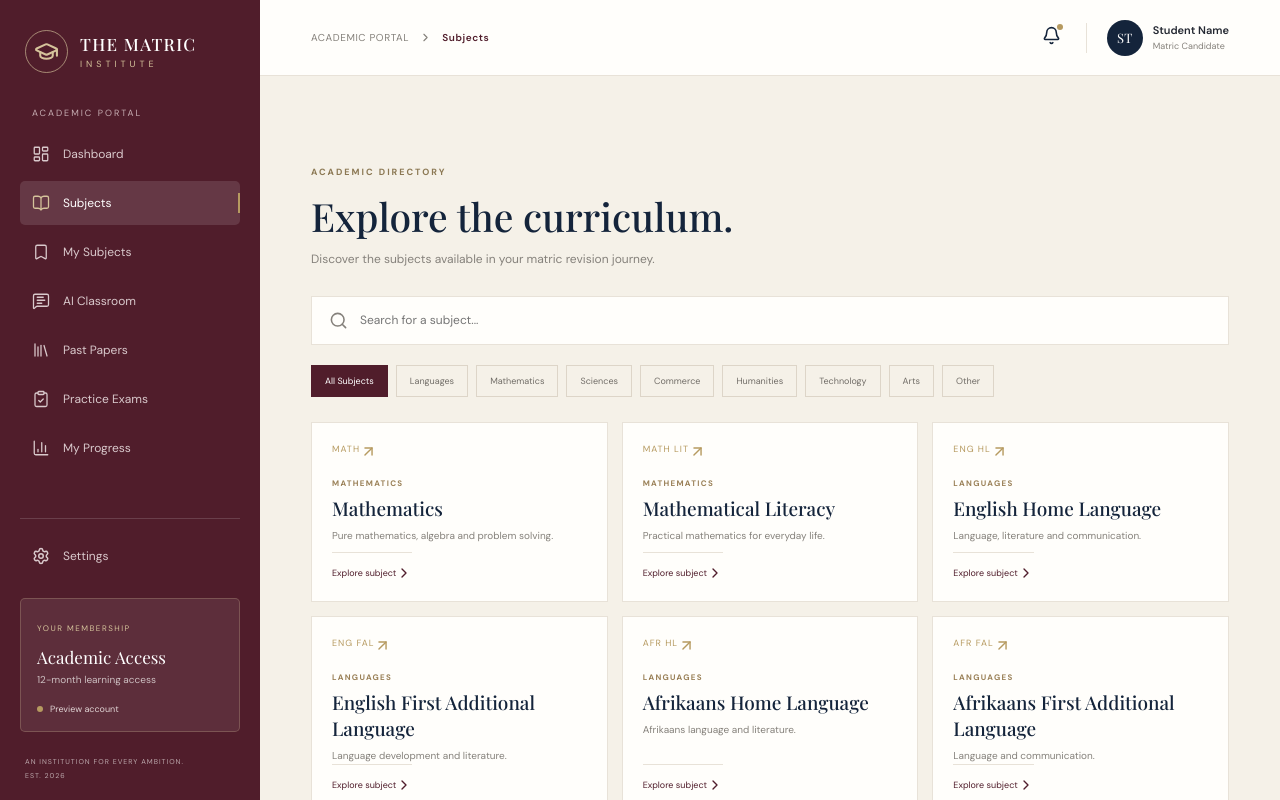
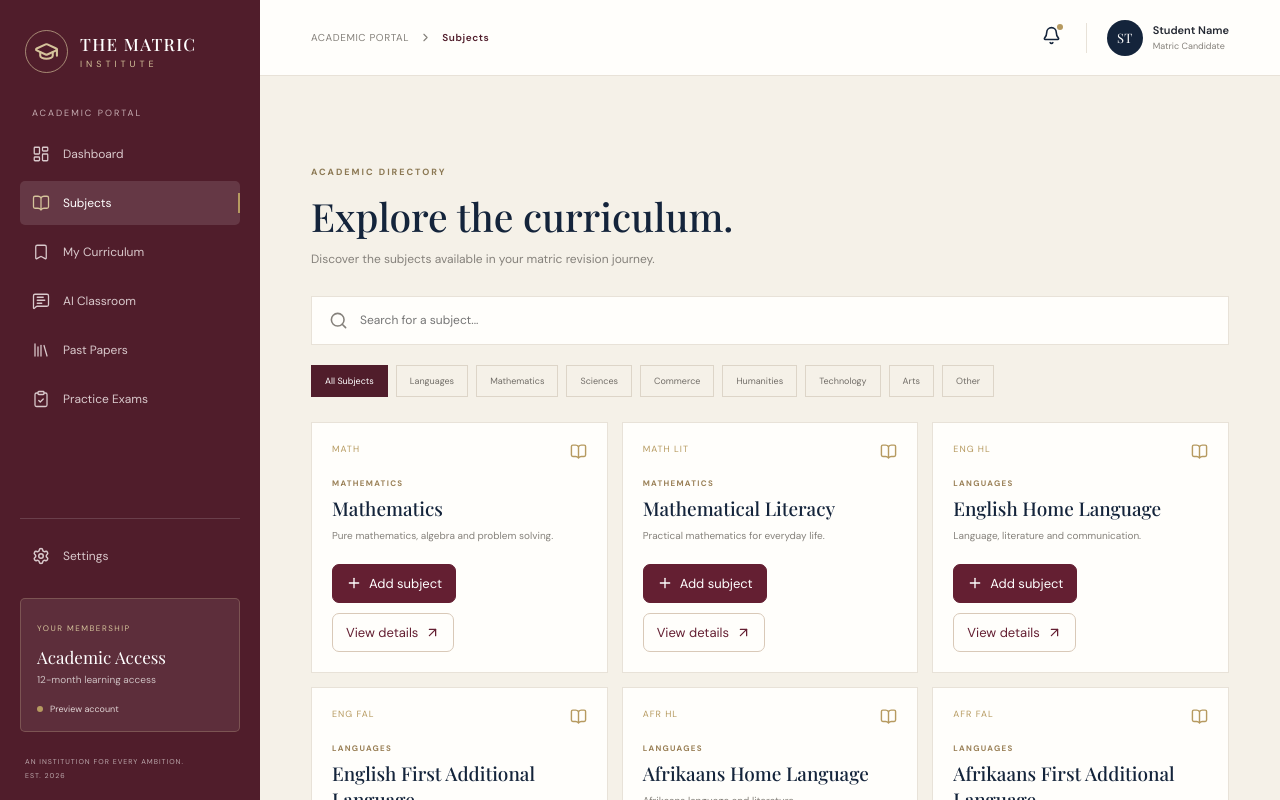
Before and after one commit to AmandaAzania/TheMatricInstitute, a React (Vite) app: page / in a window 1280 px wide. Both pictures are taken after a click on the button "Subjects". Shown: the top 800 px of the page. Built offline with nearby package versions, Linux system fonts and the light colour scheme; a web font is replaced by a local one.

Commit message:
Add My Curriculum and AI Classroom preview

```diff
--- a/src/App.tsx
+++ b/src/App.tsx
@@ -23,11 +23,17 @@ import {
   Bookmark,
   FileText,
   Sparkles,
-  BarChart3,
   House,
+  Plus,
+  Check,
+  Send,
+  Lightbulb,
+  PenLine,
+  Target,
 } from "lucide-react";
 
 import "./App.css";
+import "./Curriculum.css";
 
 // ==========================================
 // SUBJECT DIRECTORY
@@ -419,7 +425,7 @@ function App() {
       icon: BookOpen,
     },
     {
-      name: "My Subjects",
+      name: "My Curriculum",
       icon: Bookmark,
     },
     {
@@ -433,10 +439,6 @@ function App() {
     {
       name: "Practice Exams",
       icon: ClipboardCheck,
-    },
-    {
-      name: "My Progress",
-      icon: BarChart3,
     },
   ];
 
@@ -652,7 +654,7 @@ function App() {
 
                   <button
                     className="primary-button"
-                    onClick={() => goToPage("Subjects")}
+                    onClick={() => goToPage("My Curriculum")}
                   >
                     Explore your subjects
                     <ArrowUpRight size={17} />
@@ -787,9 +789,9 @@ function App() {
 
                   <button
                     className="text-link"
-                    onClick={() => goToPage("Subjects")}
+                    onClick={() => goToPage("My Curriculum")}
                   >
-                    View all subjects
+                    View my curriculum
                     <ArrowUpRight size={16} />
                   </button>
 
@@ -802,7 +804,8 @@ function App() {
                     <button
                       className="featured-subject"
                       key={subject.code}
-                      onClick={() => openSubject(subject.name)}
+                      onClick={() => toggleMySubject(subject.name)}
+                      aria-pressed={mySubjects.includes(subject.name)}
                     >
 
                       <span className="subject-number">
@@ -821,8 +824,8 @@ function App() {
                       <h3>{subject.name}</h3>
 
                       <span className="subject-arrow">
-                        Explore subject
-                        <ArrowUpRight size={15} />
+                        {mySubjects.includes(subject.name) ? "Added to curriculum" : "Add subject"}
+                        {mySubjects.includes(subject.name) ? <Check size={15} /> : <Plus size={15} />}
                       </span>
 
                     </button>
@@ -937,33 +940,33 @@ function App() {
               <div className="subject-grid">
 
                 {filteredSubjects.map((subject) => (
-
-                  <button
-                    className="library-card"
-                    key={subject.code}
-                    onClick={() => openSubject(subject.name)}
-                  >
-
+                  <article className="library-card curriculum-catalogue-card" key={subject.code}>
                     <div className="library-card-top">
                       <span>{subject.code}</span>
-                      <ArrowUpRight size={17} />
+                      <BookOpen size={17} />
                     </div>
-
-                    <span className="subject-category">
-                      {subject.category}
-                    </span>
-
+                    <span className="subject-category">{subject.category}</span>
                     <h3>{subject.name}</h3>
-
                     <p>{subject.description}</p>
-
-                    <div className="library-card-bottom">
-                      <span>Explore subject</span>
-                      <ChevronRight size={16} />
+                    <div className="catalogue-actions">
+                      <button
+                        type="button"
+                        className="curriculum-add-button"
+                        onClick={() => toggleMySubject(subject.name)}
+                        aria-pressed={mySubjects.includes(subject.name)}
+                      >
+                        {mySubjects.includes(subject.name) ? <Check size={16} /> : <Plus size={16} />}
+                        {mySubjects.includes(subject.name) ? "Added — remove" : "Add subject"}
+                      </button>
+                      <button
+                        type="button"
+                        className="curriculum-open-button"
+                        onClick={() => openSubject(subject.name)}
+                      >
+                        View details <ArrowUpRight size={15} />
+                      </button>
                     </div>
-
-                  </button>
-
+                  </article>
                 ))}
 
               </div>
@@ -984,7 +987,7 @@ function App() {
               3. MY SUBJECTS
           ====================================== */}
 
-          {activePage === "My Subjects" && !activeSubject && (
+          {activePage === "My Curriculum" && !activeSubject && (
 
             <section className="section-block subject-library">
 
@@ -996,15 +999,22 @@ function App() {
                     YOUR ACADEMIC PROGRAMME
                   </span>
 
-                  <h1>My selected subjects.</h1>
+                  <h1>My Curriculum.</h1>
 
                   <p>
-                    Your personal collection of subjects.
-                    Continue exploring and building your academic programme.
+                    All your selected subjects in one place.
+                    Choose a subject to access its learning resources.
                   </p>
 
                 </div>
 
+              </div>
+
+              <div className="curriculum-toolbar">
+                <span>{mySubjects.length} {mySubjects.length === 1 ? "subject" : "subjects"} selected</span>
+                <button type="button" className="primary-button" onClick={() => goToPage("Subjects")}>
+                  <Plus size={17} /> Add subject
+                </button>
               </div>
 
               {mySubjects.length === 0 ? (
@@ -1038,37 +1048,25 @@ function App() {
                 <div className="subject-grid">
 
                   {subjects
-                    .filter((subject) =>
-                      mySubjects.includes(subject.name)
-                    )
+                    .filter((subject) => mySubjects.includes(subject.name))
                     .map((subject) => (
-
-                      <button
-                        className="library-card"
-                        key={subject.code}
-                        onClick={() => openSubject(subject.name)}
-                      >
-
+                      <article className="library-card curriculum-selected-card" key={subject.code}>
                         <div className="library-card-top">
                           <span>{subject.code}</span>
-                          <ArrowUpRight size={17} />
+                          <BookMarked size={18} />
                         </div>
-
-                        <span className="subject-category">
-                          {subject.category}
-                        </span>
-
+                        <span className="subject-category">{subject.category}</span>
                         <h3>{subject.name}</h3>
-
                         <p>{subject.description}</p>
-
-                        <div className="library-card-bottom">
-                          <span>Open subject</span>
-                          <ChevronRight size={16} />
+                        <div className="catalogue-actions">
+                          <button type="button" className="curriculum-add-button" onClick={() => openSubject(subject.name)}>
+                            Open subject <ArrowUpRight size={15} />
+                          </button>
+                          <button type="button" className="curriculum-remove-button" onClick={() => toggleMySubject(subject.name)}>
+                            Remove
+                          </button>
                         </div>
-
-                      </button>
-
+                      </article>
                     ))}
 
                 </div>
@@ -1077,6 +1075,60 @@ function App() {
 
             </section>
 
+          )}
+
+          {/* ======================================
+              AI CLASSROOM — INTERFACE PREVIEW
+          ====================================== */}
+
+          {activePage === "AI Classroom" && (
+            <section className="ai-classroom-page">
+              <div className="ai-classroom-heading">
+                <div>
+                  <span className="eyebrow">A NEW WAY TO LEARN</span>
+                  <h1>AI Classroom<span className="ai-heading-period">.</span></h1>
+                  <p>Learn at your own pace, ask questions, and prepare with confidence.</p>
+                </div>
+                <span className="ai-coming-soon">COMING SOON</span>
+              </div>
+
+              <div className="ai-classroom-layout">
+                <div className="ai-main-panel">
+                  <div className="ai-tutor-header">
+                    <span className="ai-tutor-icon"><GraduationCap size={24} /></span>
+                    <div>
+                      <strong>Your academic tutor</strong>
+                      <small>THE MATRIC INSTITUTE · AI LEARNING</small>
+                    </div>
+                  </div>
+                  <div className="ai-welcome-message">
+                    <span className="eyebrow">WELCOME TO YOUR CLASSROOM</span>
+                    <h2>What would you like to learn today?</h2>
+                    <p>Your future AI tutor will help explain concepts, guide you through practice questions and prepare you for your matric examinations.</p>
+                  </div>
+                  <div className="ai-prompts">
+                    <div><Lightbulb size={19} /><span>Explain a topic</span></div>
+                    <div><PenLine size={19} /><span>Practice questions</span></div>
+                    <div><Target size={19} /><span>Exam preparation</span></div>
+                    <div><BookOpen size={19} /><span>Study support</span></div>
+                  </div>
+                  <div className="ai-message-composer">
+                    <input aria-label="Ask your AI tutor" placeholder="Ask your AI tutor a question..." disabled />
+                    <button type="button" aria-label="Send message (coming soon)" disabled><Send size={19} /></button>
+                  </div>
+                  <p className="ai-disclaimer">Classroom preview only. AI tutoring is not yet active.</p>
+                </div>
+                <aside className="ai-side-panel">
+                  <span className="eyebrow">YOUR LEARNING SPACE</span>
+                  <h3>Study with purpose.</h3>
+                  <p>When the classroom launches, you will be able to learn alongside your selected subjects.</p>
+                  <div className="ai-side-rule" />
+                  <strong>MY CURRICULUM</strong>
+                  <span>{mySubjects.length} selected {mySubjects.length === 1 ? "subject" : "subjects"}</span>
+                  <button type="button" onClick={() => goToPage("My Curriculum")}>View my curriculum <ArrowUpRight size={15} /></button>
+                </aside>
+              </div>
+            </section>
           )}
 
           {/* ======================================
@@ -1105,8 +1157,7 @@ function App() {
 
           {activeSubject &&
             currentSubject &&
-            activePage !== "Subjects" &&
-            activePage !== "Past Papers" && (
+            activePage === "Subjects" && (
 
             <section className="subject-detail">
 
@@ -1194,9 +1245,7 @@ function App() {
                     <button
                       className="feature-card"
                       key={feature.title}
-                      onClick={() =>
-                        setActivePage(feature.title)
-                      }
+                      onClick={() => setActivePage(feature.title)}
                     >
 
                       <span className="feature-icon">
@@ -1235,7 +1284,10 @@ function App() {
           {activeSubject &&
             currentSubject &&
             activePage !== "Subjects" &&
-            activePage !== "Past Papers" && (
+            activePage !== "Past Papers" &&
+            activePage !== "Dashboard" &&
+            activePage !== "My Curriculum" &&
+            activePage !== "AI Classroom" && (
 
             <section className="placeholder-page">
 
--- /dev/null
+++ b/src/Curriculum.css
@@ -0,0 +1,45 @@
+
+/* The Matric Institute — Curriculum and AI Classroom additions */
+.curriculum-toolbar{display:flex;align-items:center;justify-content:space-between;gap:16px;flex-wrap:wrap;margin:20px 0 26px;color:#5b5660;font-size:14px}
+.curriculum-toolbar .primary-button{display:inline-flex;align-items:center;gap:9px}
+.curriculum-catalogue-card,.curriculum-selected-card{cursor:default;text-align:left}
+.catalogue-actions{display:flex;align-items:center;gap:10px;flex-wrap:wrap;margin-top:20px}
+.catalogue-actions button{font:inherit;cursor:pointer;border-radius:7px;display:inline-flex;align-items:center;justify-content:center;gap:7px;min-height:39px;padding:9px 13px;transition:background .15s ease}
+.curriculum-add-button{background:#641f32;color:#fff;border:1px solid #641f32;font-weight:600;font-size:13px!important}
+.curriculum-add-button:hover{background:#4d1727}
+.curriculum-add-button[aria-pressed="true"]{background:#f5efe5;color:#641f32;border-color:#d9c9b8}
+.curriculum-open-button,.curriculum-remove-button{background:transparent;color:#641f32;border:1px solid #d9c9b8;font-size:13px!important}
+.curriculum-open-button:hover,.curriculum-remove-button:hover{background:#f7f0e8}
+.ai-classroom-page{padding:10px 0 40px;color:#1d2c40}
+.ai-classroom-heading{display:flex;align-items:flex-start;justify-content:space-between;gap:24px;margin-bottom:30px}
+.ai-classroom-heading h1{font-family:Georgia,serif;font-size:clamp(35px,4vw,54px);line-height:1.2;margin:10px 0 12px;color:#1d2c40}
+.ai-classroom-heading p{color:#68717b;max-width:620px;line-height:1.7}
+.ai-heading-period{color:#ad894b}
+.ai-coming-soon{flex-shrink:0;border:1px solid #d9c9b8;color:#7c6039;padding:9px 12px;border-radius:999px;font-size:10px;font-weight:800;letter-spacing:1.5px}
+.ai-classroom-layout{display:grid;grid-template-columns:minmax(0,1fr) 270px;gap:20px}
+.ai-main-panel{background:#fff;border:1px solid #e7e1d8;border-radius:14px;overflow:hidden;box-shadow:0 12px 30px rgba(29,44,64,.035)}
+.ai-tutor-header{display:flex;align-items:center;gap:13px;padding:20px 24px;border-bottom:1px solid #eee8e0}
+.ai-tutor-icon{background:#f4e9e8;color:#641f32;width:48px;height:48px;border-radius:12px;display:grid;place-items:center}
+.ai-tutor-header strong{display:block;font-family:Georgia,serif;font-size:18px}
+.ai-tutor-header small{display:block;margin-top:4px;font-size:10px;letter-spacing:1.1px;color:#8c857c}
+.ai-welcome-message{margin:28px 26px 20px;padding:26px;background:#f8f6f2;border:1px solid #eee7dc;border-radius:12px}
+.ai-welcome-message h2{font-family:Georgia,serif;font-size:clamp(24px,3vw,33px);line-height:1.3;margin:14px 0;color:#1d2c40}
+.ai-welcome-message p{color:#69727d;line-height:1.75;font-size:14px;max-width:560px}
+.ai-prompts{display:grid;grid-template-columns:repeat(2,minmax(0,1fr));gap:12px;margin:0 26px 28px}
+.ai-prompts>div{display:flex;align-items:center;gap:12px;padding:17px 15px;border:1px solid #e9e3db;border-radius:9px;color:#641f32;background:#fff}
+.ai-prompts span{color:#26374a;font-size:13px;font-weight:600}
+.ai-message-composer{display:flex;align-items:center;gap:12px;border:1px solid #e7e0d7;border-radius:10px;margin:0 26px;padding:8px;background:#faf9f7}
+.ai-message-composer input{width:100%;min-width:0;border:0;outline:0;background:transparent;padding:12px;color:#6d747e;font:inherit}
+.ai-message-composer button{border:0;border-radius:7px;background:#641f32;color:#fff;width:42px;height:42px;display:grid;place-items:center;opacity:.55;cursor:not-allowed}
+.ai-disclaimer{color:#898b90;font-size:12px;margin:11px 27px 24px}
+.ai-side-panel{border-radius:14px;background:#1d2c40;color:#fff;padding:26px 23px;align-self:start}
+.ai-side-panel .eyebrow{color:#c6a46e}
+.ai-side-panel h3{font-family:Georgia,serif;font-size:26px;line-height:1.3;margin:18px 0 12px}
+.ai-side-panel p{font-size:13px;line-height:1.8;color:#d3d9df}
+.ai-side-rule{height:1px;background:#425064;margin:27px 0}
+.ai-side-panel strong{display:block;font-size:11px;letter-spacing:1.3px;color:#d4b77e;margin-bottom:9px}
+.ai-side-panel>span:not(.eyebrow){display:block;color:#e4e8eb;font-size:13px}
+.ai-side-panel button{border:1px solid #8a96a5;background:transparent;color:#fff;display:flex;align-items:center;gap:8px;padding:12px;margin-top:22px;border-radius:6px;cursor:pointer;font:inherit;font-size:12px}
+.ai-side-panel button:hover{background:#354359}
+@media(max-width:900px){.ai-classroom-layout{grid-template-columns:1fr}.ai-side-panel{max-width:none}}
+@media(max-width:560px){.ai-classroom-heading{flex-direction:column}.ai-prompts{grid-template-columns:1fr}.ai-welcome-message{margin:18px 14px}.ai-prompts{margin:0 14px 20px}.ai-message-composer{margin:0 14px}.ai-tutor-header{padding:17px}.ai-disclaimer{margin:11px 15px 20px}}
```
